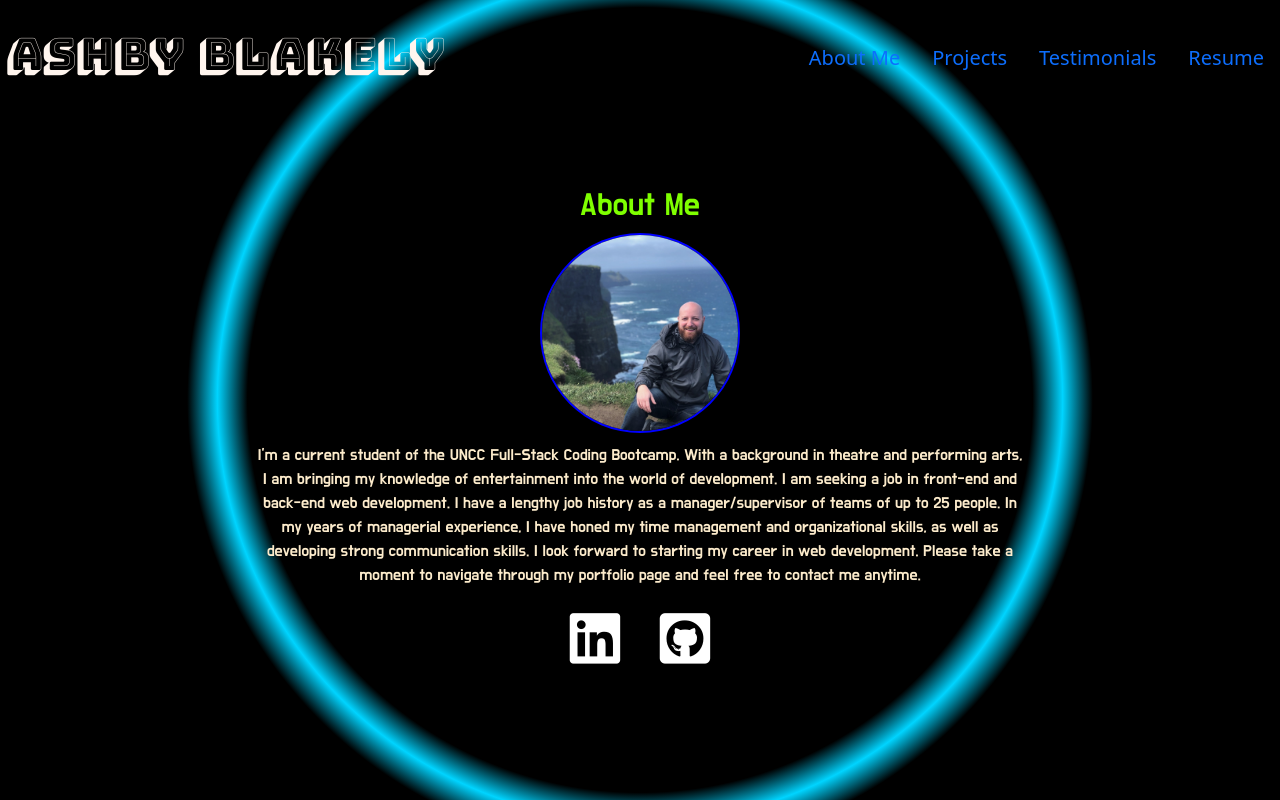
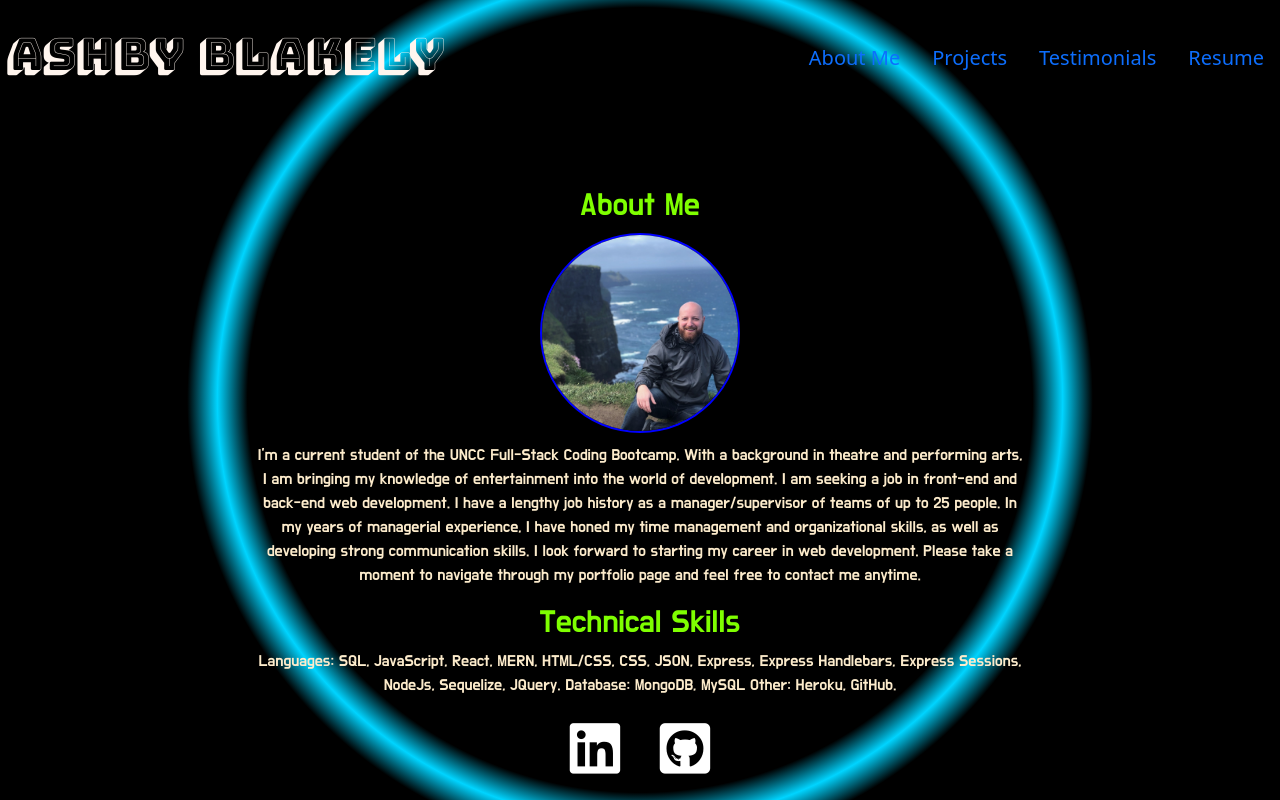
Before and after one commit to AshbyLB/react-portfolio, a React (Create React App) app: page / in a window 1280 px wide. Built offline with nearby package versions, Linux system fonts and the light colour scheme.

Commit message:
Added skills to the about me

```diff
--- a/src/components/About.js
+++ b/src/components/About.js
@@ -8,7 +8,7 @@ function About() {
         <section>
             <div id="aboutStyle">
                 <h2>About Me</h2>
-            <img id="me" src={Ashby} alt="Photo of Ashby in Ireland"/>
+                <img id="me" src={Ashby} alt="Photo of Ashby in Ireland" />
                 <p>I'm a current student of the UNCC Full-Stack Coding Bootcamp. With a background in theatre and performing
                     arts, I am bringing my knowledge of entertainment into the world of development. I am seeking a job
                     in front-end and back-end web development. I have a lengthy job history as a manager/supervisor of teams
@@ -20,7 +20,14 @@ function About() {
                     Please take a moment
                     to navigate through my portfolio page and feel free to contact me anytime.
                 </p>
+                <h2>Technical Skills</h2>
+                <p>
+                    Languages: SQL, JavaScript, React, MERN, HTML/CSS, CSS, JSON, Express, Express Handlebars, Express Sessions, NodeJs, Sequelize, JQuery.
+                    Database: MongoDB, MySQL
+                    Other: Heroku, GitHub.
+                </p>
             </div>
+
         </section>
     )
 };
```
Lines whose indentation alone changed are shown as unchanged.
